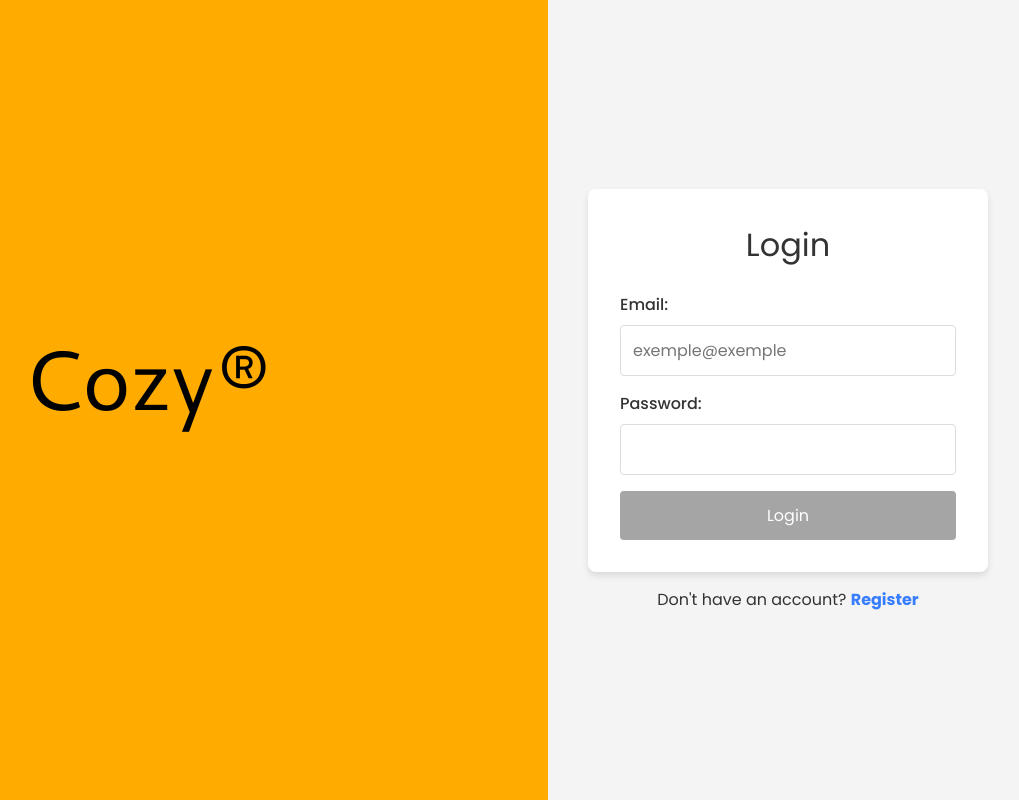
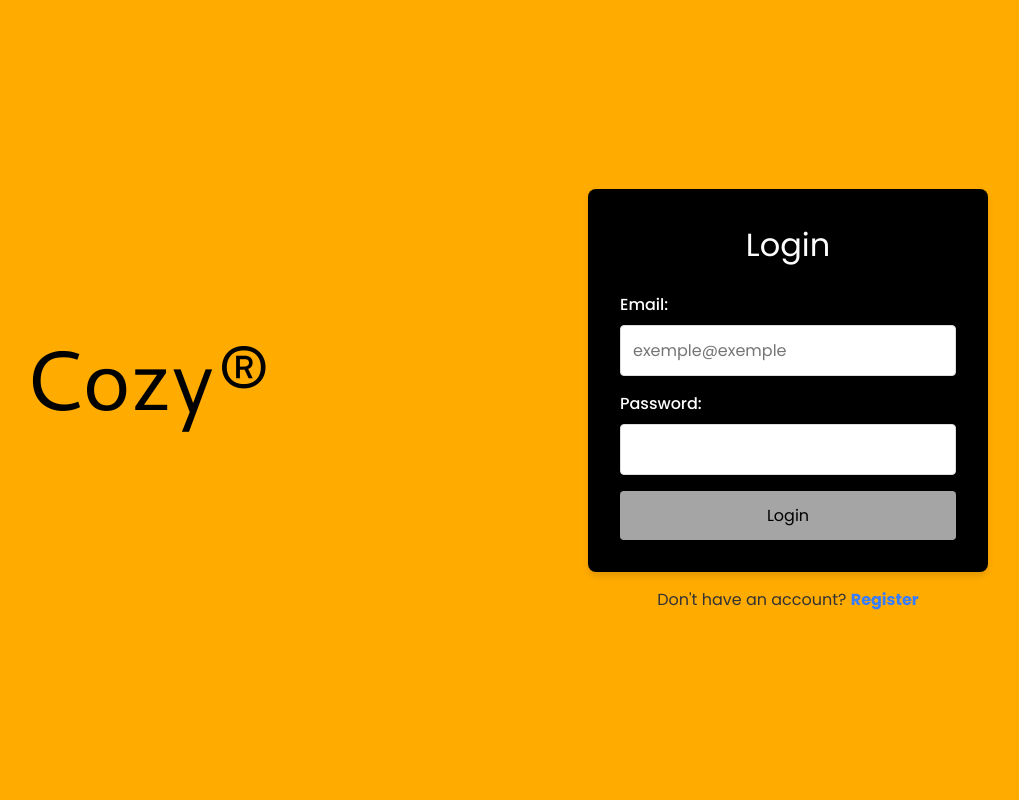
Before and after one commit to Guibertagna/projeto-final, a Vue app: page /userlogin in a window 1280 px wide. Shown: the whole page, without its empty margins (252-1271 px from the left). Built offline with nearby package versions, Linux system fonts and the light colour scheme.

Commit message:
alterações no login

```diff
--- a/src/components/LoginComponent.vue
+++ b/src/components/LoginComponent.vue
@@ -223,6 +223,8 @@ function toggleMode() {
 }
 
 .login-container {
+  height: 100vh;
+  background-color: var(--secondary-color-orange);
   flex: 1;
   justify-content: center;
   align-items: center;
@@ -232,10 +234,11 @@ function toggleMode() {
 }
 
 .login-card {
-  background-color: white;
+  background-color: var(--primary-color);
   border-radius: 8px;
   box-shadow: 0 4px 6px rgba(0, 0, 0, 0.1);
   padding: 2rem;
+  color: var(--neutral-color-01);
   width: 100%;
   max-width: 400px;
 }
@@ -243,7 +246,7 @@ function toggleMode() {
 .login-title {
   text-align: center;
   margin-bottom: 1.5rem;
-  color: #333;
+  color:  var(--neutral-color-01);
 }
 
 .form-group {
@@ -277,8 +280,8 @@ function toggleMode() {
 .login-button {
   width: 100%;
   padding: 0.75rem;
-  background-color: var(--primary-color);
-  color: white;
+  background-color: var(--neutral-color-01);
+  color:  var(--primary-color);
   border: none;
   border-radius: 4px;
   font-size: 1rem;
```
